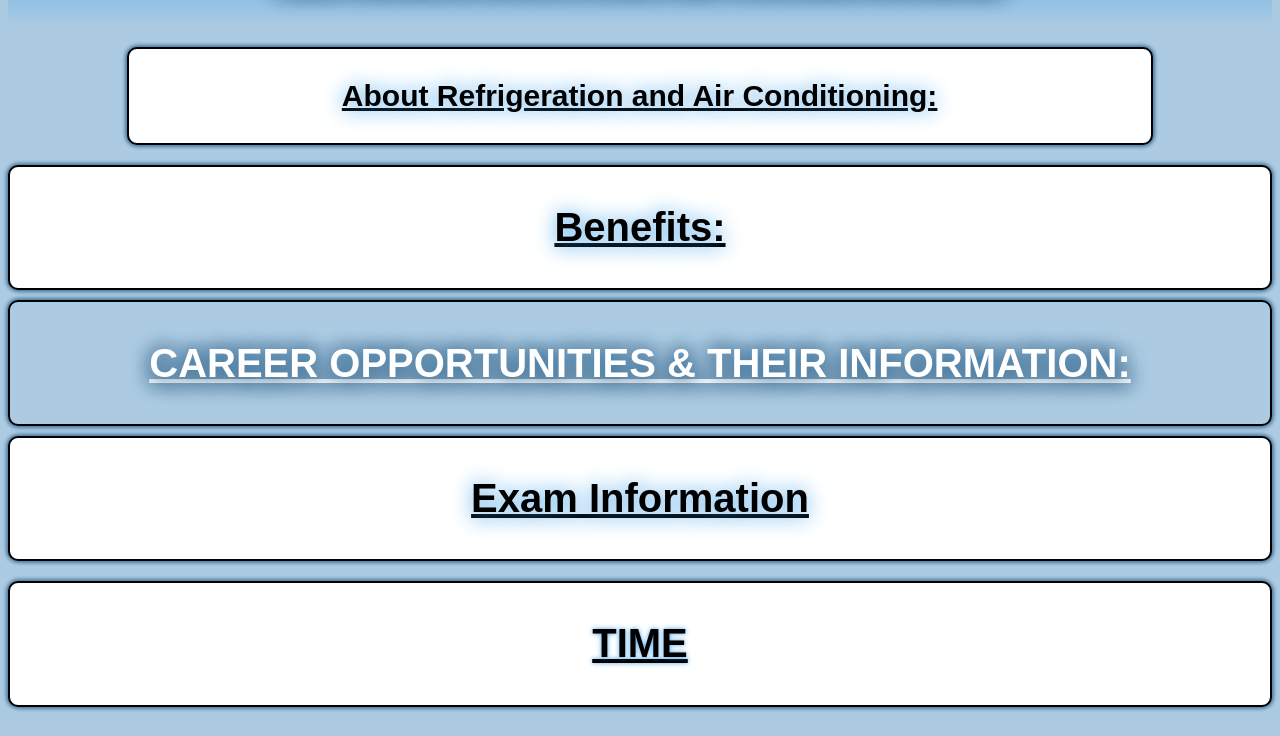
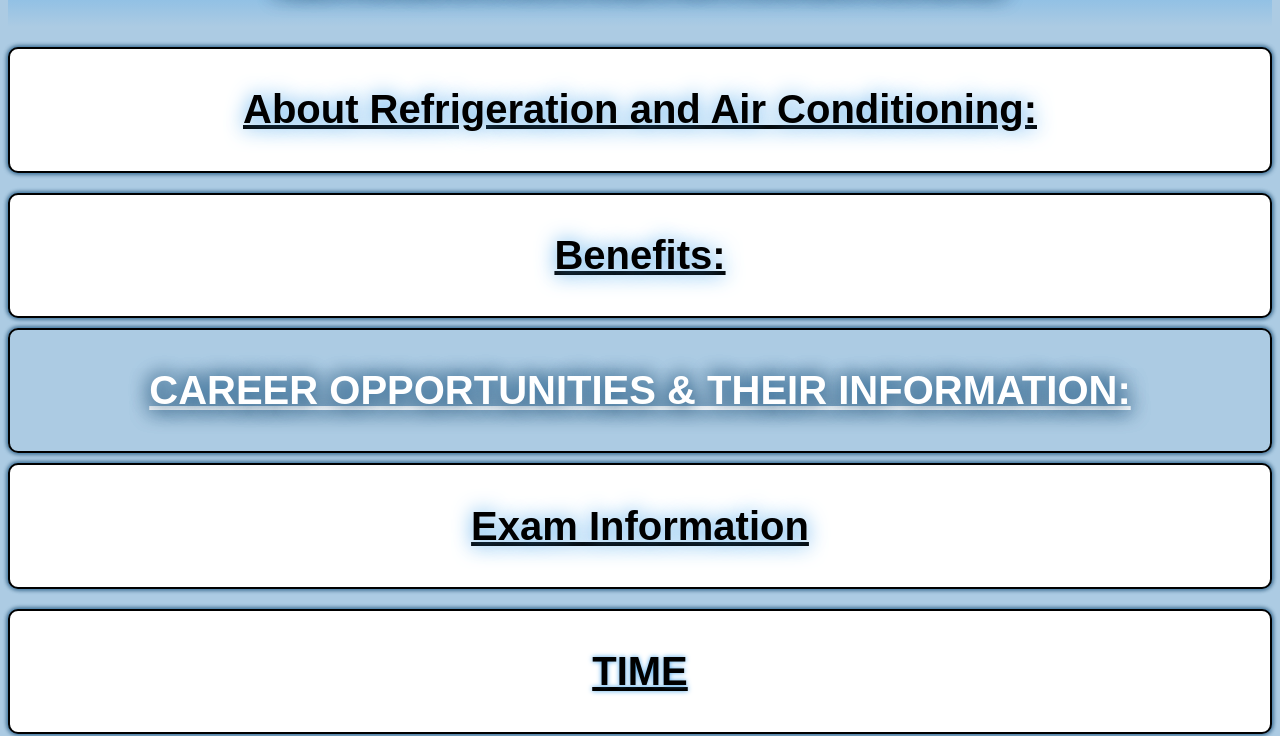
Before and after one commit to Arpan-Raval/Future-Career-Path, a plain HTML site: page Ref&air.html in a window 1280 px wide. Shown: the part 81-817 px from the top of the page. Drawn offline with Linux system fonts and the light colour scheme.

Commit message:
Update Ref&air.html

```diff
--- a/Ref&air.html
+++ b/Ref&air.html
@@ -12,7 +12,7 @@
     color: black;
     position : relative;
     margin: 20px auto;
-    max-width: 80%;
+    max-width: 100%;
     border-radius: 10px;
     transition: all 0.3s ease;
     background-color: white;
@@ -24,7 +24,7 @@
 .about h2{
     text-shadow: 0 0 20px rgb(76, 165, 233);
     text-align: center;
-    font-size: 30px;
+    font-size: 40px;
     position:sticky;
     top:10px;
     background-color: white;
```
